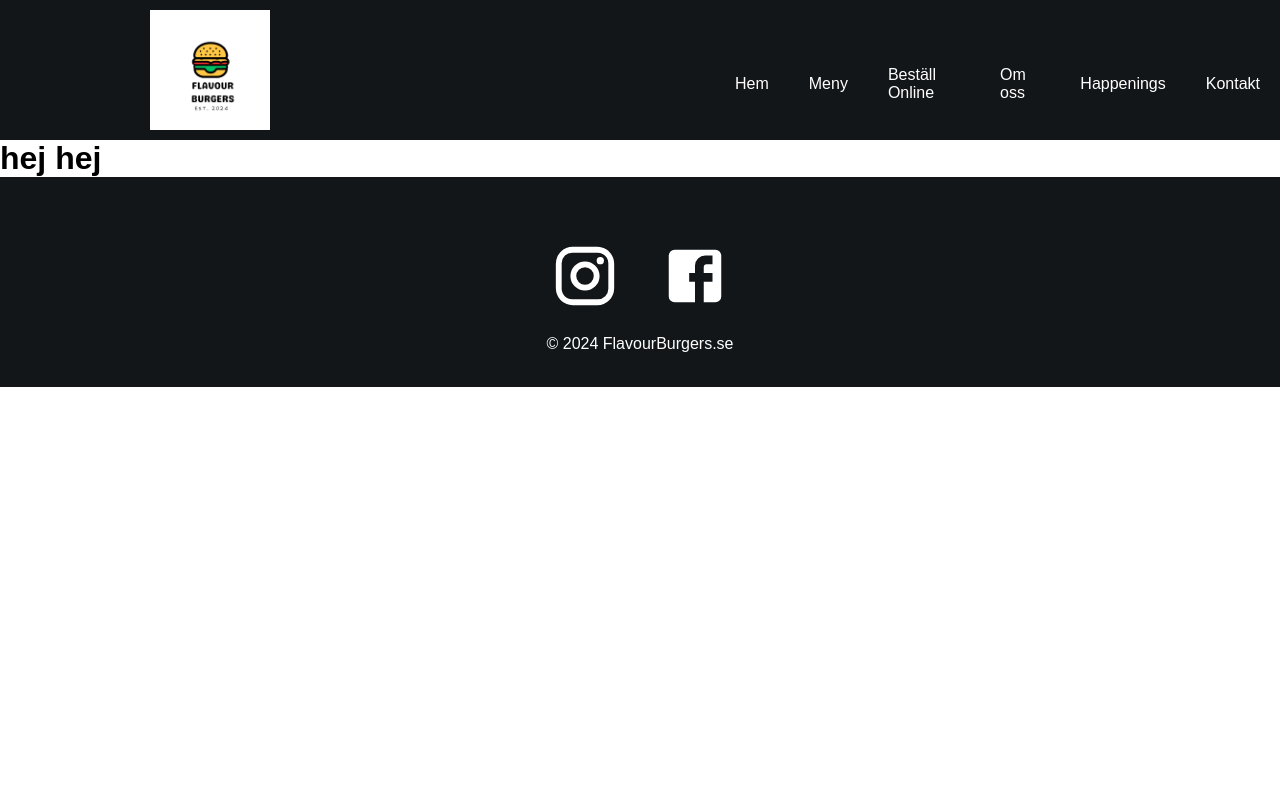
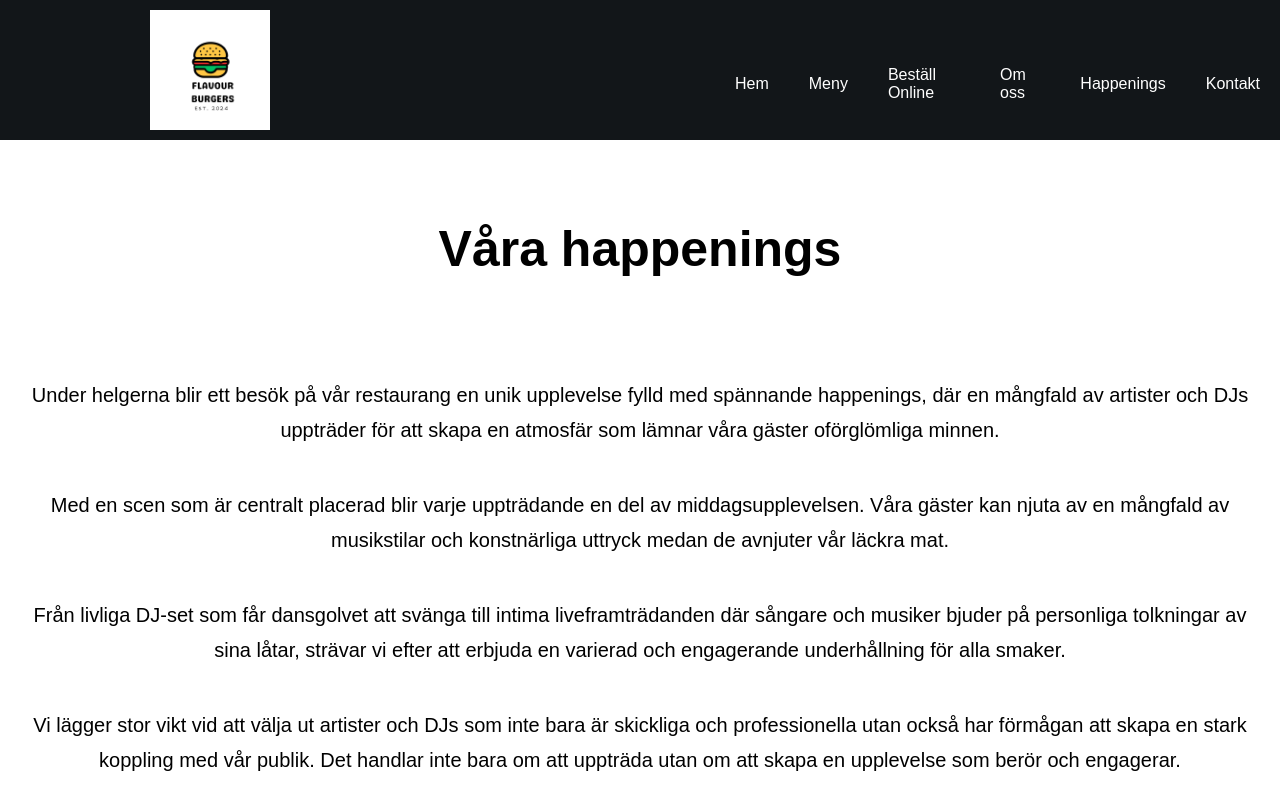
Before and after one commit to Peterca85/flavourburgersprojekt, a React (Create React App) app: page /happenings in a window 1280 px wide. Shown: the top 800 px of the page. Built offline with nearby package versions, Linux system fonts and the light colour scheme.

Commit message:
fix happenings

```diff
--- a/src/pages/About.js
+++ b/src/pages/About.js
@@ -22,19 +22,19 @@ function About() {
               Vi är inte bara en hamburgerrestaurang, vi är en
                destination för de som älskar att uppleva nya
                smaker och njuta av högkvalitativa råvaror i varje måltid.</p>
-      <br></br>
+
                <p>Vi på Flavour Burgers strävar efter att erbjuda mer än bara en vanlig
                 hamburgare. Vårt koncept handlar om att skapa unika smakkombinationer
                 som stimulerar dina smaklökar och får dig att komma tillbaka efter mer.
                  Varje burgare är skapad med omsorg och expertis för att ge dig en
                  smakupplevelse utöver det vanliga.</p>
-         <br></br>
+
                  <p>Vi använder endast de färskaste och högsta kvalitetsingredienserna för
                     att säkerställa att varje burgare är en fest för dina smaklökar.
                      Från saftiga köttburgare till vegetariska
                     alternativ och specialburgare inspirerade av smaker från
                     hela världen - vi har något för alla.</p>
-                    <br></br>
+
 
 
                         <div className='gallery-image'>
--- a/src/pages/Happenings.js
+++ b/src/pages/Happenings.js
@@ -1,17 +1,33 @@
 import React, { Component } from 'react'
-import Happening from "../assets/dj.jpg";
+import "../styles/Happenings.css";
 
 
 
 
 function Happenings() {
   return (
-    <div>
-      <div className='HappeningImage'
-            style={{ backgroundImage: `url(${Happening})` }}
+    <div className='happenings'>
 
-            ></div>
-            <div className='rubrik'><h1>hej hej</h1></div>
+      <div className='happeningsTop'>
+
+        <h1 >Våra happenings</h1>
+
+        <p>Under helgerna blir ett besök på vår restaurang en unik upplevelse fylld med spännande happenings,
+           där en mångfald av artister och DJs uppträder för att skapa en atmosfär som lämnar våra gäster oförglömliga minnen. </p>
+
+           <p>Med en scen som är centralt placerad blir varje uppträdande en del av middagsupplevelsen. Våra gäster kan njuta av
+            en mångfald av musikstilar och konstnärliga uttryck medan de avnjuter vår läckra mat.</p>
+
+            <p>Från livliga DJ-set som får dansgolvet att svänga till intima liveframträdanden där sångare och musiker bjuder på personliga tolkningar av sina låtar,
+             strävar vi efter att erbjuda en varierad och engagerande underhållning för alla smaker.</p>
+
+             <p>Vi lägger stor vikt vid att välja ut artister och DJs som inte bara är skickliga och professionella utan också har förmågan att skapa en stark koppling med vår publik.
+               Det handlar inte bara om att uppträda utan om att skapa en upplevelse som berör och engagerar.</p>
+
+               <p>Våra gäster kan förvänta sig att varje besök på vår restaurang blir en resa genom olika musikaliska världar, där de får möjlighet att upptäcka nya favoritartister och låtar
+                 samtidigt som de njuter av god mat och dryck i en inspirerande atmosfär.</p>
+      </div>
+
     </div>
   )
 }
--- a/src/styles/About.css
+++ b/src/styles/About.css
@@ -3,7 +3,7 @@
 
 .about {
     width: 100%;
-    height: 170vh;
+    height: 200vh;
     display: flex;
     flex-direction:column;
 
@@ -57,6 +57,7 @@
     font-size: 20px;
     line-height: 35px;
     width: 1100px;
+    padding: 20px;
 
   }
 
--- /dev/null
+++ b/src/styles/Happenings.css
@@ -0,0 +1,14 @@
+h1{
+    font-size: 50px;
+    text-align: center;
+    padding: 80px;
+}
+
+p{
+    font-size: 20px;
+    line-height: 35px;
+    padding: 20px;
+    text-align: center;
+
+
+}
```
Also changed, not shown: src/assets/dj.jpg, 1 other file (tests, documents, lock files or other folders).
